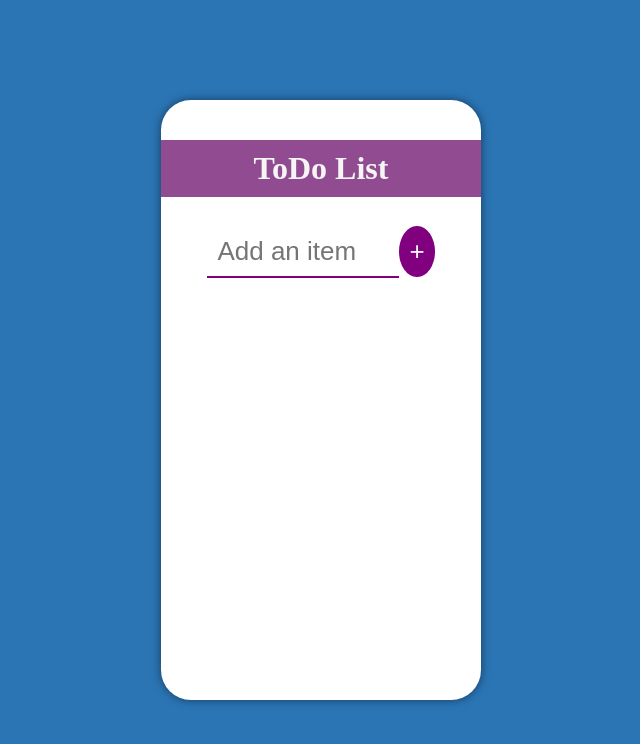
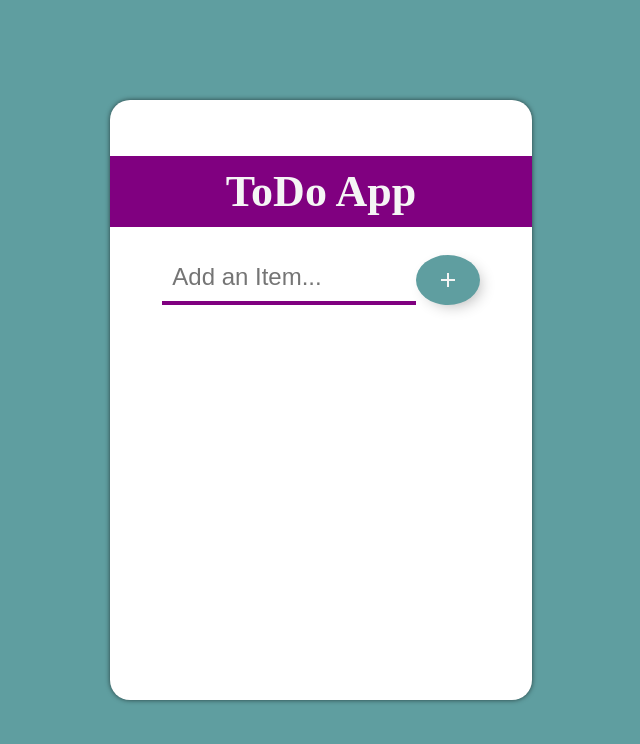
Before and after one commit to alnoman-stack/React_all_in_one, a React (Create React App) app in the folder my-app/: page / in a window 1280 px wide. Shown: the top 744 px of the page, without its empty margins (319-959 px from the left). Built offline with nearby package versions, Linux system fonts and the light colour scheme.

Commit message:
todo app with material UI

```diff
--- a/my-app/src/App.js
+++ b/my-app/src/App.js
@@ -1,7 +1,6 @@
 import React from "react";
 
-import TodoApp from "./components/challenge/ControlComponent/TodoApp";
-import "./components/challenge/ControlComponent/index.css";
+import TodoApp from "./components/challenge/todoapp_MU/ToDoApp";
 
 // import "../node_modules/bootstrap/dist/css/bootstrap.min.css";
 function App() {
--- /dev/null
+++ b/my-app/src/components/challenge/todoapp_MU/ToDoApp.js
@@ -0,0 +1,51 @@
+import React, { useState } from "react";
+
+import Button from "@mui/material/Button";
+import AddIcon from "@mui/icons-material/Add";
+import "./todoapp.css";
+import ToDoList from "./ToDoList";
+
+const TodoApp = () => {
+  const [item, setItem] = useState("");
+  const [newItem, setNewItem] = useState([]);
+
+  const EventChange = (event) => {
+    setItem(event.target.value);
+  };
+
+  const HandleClick = () => {
+    setNewItem((oldItem) => {
+      return [...oldItem, item];
+    });
+    setItem("");
+  };
+
+  return (
+    <>
+      <div className="main_div">
+        <div className="center_div">
+          <br />
+          <h1>ToDo App</h1>
+          <br />
+          <input
+            type="text"
+            placeholder="Add an Item..."
+            value={item}
+            onChange={EventChange}
+          />
+          <Button className="newBtn" onClick={HandleClick}>
+            <AddIcon />
+          </Button>
+          <br />
+          <ol>
+            {newItem.map((val, ind) => {
+              return <ToDoList key={ind} text={val} />;
+            })}
+          </ol>
+        </div>
+      </div>
+    </>
+  );
+};
+
+export default TodoApp;
--- /dev/null
+++ b/my-app/src/components/challenge/todoapp_MU/ToDoList.js
@@ -0,0 +1,26 @@
+import React, { useState } from "react";
+
+import DeleteIcon from "@mui/icons-material/Delete";
+
+const ToDoList = (props) => {
+  const [line, setLine] = useState(false);
+
+  const cutIt = () => {
+    setLine(true);
+  };
+
+  return (
+    <>
+      <div className="todo_style">
+        <span onClick={cutIt}>
+          <DeleteIcon className="deleteIcon" />
+        </span>
+        <li style={{ textDecoration: line ? "line-through" : "none" }}>
+          {props.text}
+        </li>
+      </div>
+    </>
+  );
+};
+
+export default ToDoList;
--- /dev/null
+++ b/my-app/src/components/challenge/todoapp_MU/todoapp.css
@@ -0,0 +1,94 @@
+* {
+    padding: 0;
+    margin: 0;
+    box-sizing: border-box;
+}
+
+.main_div {
+    width: 100%;
+    height: 100vh;
+    background-color: cadetblue;
+    display: flex;
+    justify-content: center;
+    align-items: center;
+}
+
+.center_div {
+    width: 33%;
+    height: 75vh;
+    background-color: white;
+    text-align: center;
+    color: whitesmoke;
+    font-size: 22px;
+    border-radius: 20px;
+    overflow: hidden;
+    box-shadow: 0px 0px 5px rgba(0, 0, 0, 0.6);
+}
+
+.center_div h1 {
+    background-color: purple;
+    padding: 10px 0;
+    margin-top: 30px;
+}
+
+input {
+    width: 60%;
+    padding: 10px;
+    font-size: 24px;
+    border: none;
+    outline: none;
+    border-bottom: 4px solid purple;
+}
+
+.newBtn {
+    width: 50px !important;
+    height: 50px !important;
+    background-color: cadetblue !important;
+    color: whitesmoke !important;
+    box-shadow: 5px 5px 15px -5px rgba(0, 0, 0, 0.3) !important;
+    border-radius: 50% !important;
+    -webkit-border-radius: 50% !important;
+    -moz-border-radius: 50% !important;
+    -ms-border-radius: 50% !important;
+    -o-border-radius: 50% !important;
+}
+
+
+/* .newBtn:hover {
+    color: cadetblue !important;
+    background-color: whitesmoke !important;
+} */
+
+ol {
+    list-style-type: none;
+    color: purple;
+    text-align: left;
+    margin-top: 30px;
+}
+
+li {
+    font-size: 28px;
+    text-transform: capitalize;
+    padding-left: 10px;
+}
+
+.todo_style {
+    display: flex;
+    align-items: center;
+    padding-left: 30px;
+}
+
+.deleteIcon {
+    background-color: purple;
+    color: whitesmoke;
+    font-size: 40px !important;
+    padding: 5px;
+    margin-top: 10px;
+    border-radius: 50%;
+}
+
+.deleteIcon:hover {
+    color: red;
+    background-color: whitesmoke;
+    box-shadow: 0px 0px 4px rgba(0, 0, 0, 0.3);
+}
```
